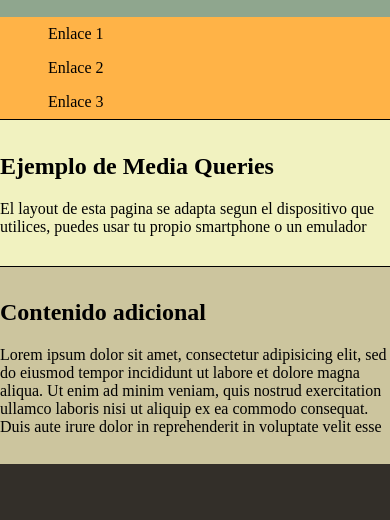
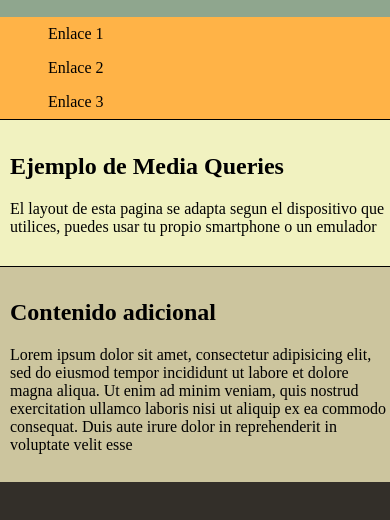
Before and after one commit to RodLato/Diplomatura, a plain HTML site: page Modulo 2/u3/index.html in a window 390 px wide. Shown: the part 40-560 px from the top of the page. Drawn offline with Linux system fonts and the light colour scheme.

Commit message:
Update base.css

```diff
--- a/Modulo 2/u3/base.css
+++ b/Modulo 2/u3/base.css
@@ -67,15 +67,22 @@ nav{
 section{
 	display: inline-block;
 	width: 100%;
-	margin: 0;
-	padding: 13.5px 0px 13.5px 0px;
+	margin: 0 auto;
+	padding: 13.5px 0px 13.5px 10px;
 	border-top: 1px solid black;
 	border-bottom: 1px solid black;
 }
 aside{
 	display: inline-block;
 	width: 100%;
+	margin: 0 auto;
 	padding: 12px 0px 12px 0px;
+}
+aside p{
+	padding-left: 10px;
+}
+aside h2{
+	padding-left: 10px;
 }
 
 
```
